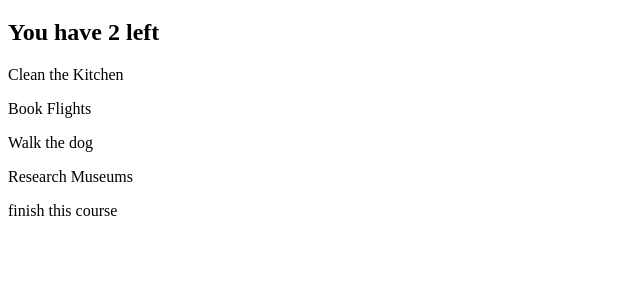
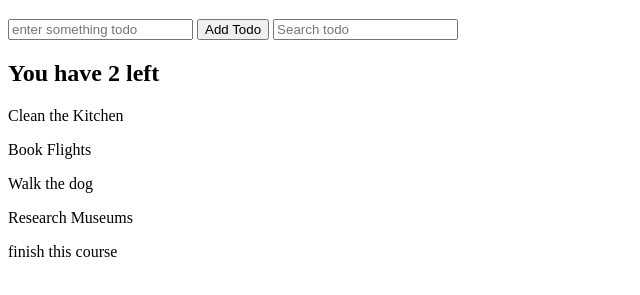
Before and after one commit to adrianpura/modern-js-bootcamp, a plain HTML site: page todo-app/index.html in a window 1280 px wide. Shown: the part 61-356 px from the top of the page, without its empty margins (0-640 px from the left). Drawn offline with Linux system fonts and the light colour scheme.

Commit message:
filter
Signed-off-by: adrianpura <pura.adriano@gmail.com>

```diff
--- a/todo-app/index.html
+++ b/todo-app/index.html
@@ -8,7 +8,10 @@
 </head>
 <body>
     <h1>Todos</h1>
-
+    <input type="text" id="new-todo-text" placeholder="enter something todo">
+    <button id="add-todo">Add Todo</button>
+    <input type="text" id="search-todo" placeholder="Search todo">
+    <div id="todos"></div>
     <script src="todo.js"></script>
 </body>
 </html>
--- a/todo-app/todo.js
+++ b/todo-app/todo.js
@@ -21,17 +21,51 @@ const todos = [
     }
 ]
 
-const incTodos = todos.filter(function (todo) {
-    return !todo.completed
+const filters = {
+    searchText: ''
+}
+
+
+document.querySelector('#add-todo').addEventListener('click', function (e) {
+    console.log('adding todo')
 })
 
-const summary = document.createElement('h2')
-summary.textContent = `You have ${incTodos.length} left`
-document.querySelector('body').appendChild(summary)
+document.querySelector('#new-todo-text').addEventListener('input', function (e) {
+    console.log(e.target.value)
+})
+
+const renderTodo = function (todos, filter) {
+    const filteredTodos = todos.filter(function (todo) {
+        return todo.text.toLowerCase().includes(filter.searchText.toLowerCase())
+    })
+
+    const incTodos = filteredTodos.filter(function (todo) {
+        return !todo.completed
+    })
+
+    document.querySelector('#todos').innerHTML = ''
+
+    const summary = document.createElement('h2')
+    summary.textContent = `You have ${incTodos.length} left`
+    document.querySelector('#todos').appendChild(summary)
 
 
-todos.forEach(function (todo) {
-    const p = document.createElement('p')
-    p.textContent = todo.text
-    document.querySelector('body').appendChild(p)
+    filteredTodos.forEach(function (todo) {
+        const p = document.createElement('p')
+        p.textContent = todo.text
+        document.querySelector('#todos').appendChild(p)
+    })
+
+
+    // filteredTodos.forEach(function (todo) {
+    //     const todoEl = document.createElement('p')
+    //     todoEl.textContent = todo.text
+    //     document.querySelector('#todos').appendChild(todoEl)
+    // })
+}
+renderTodo(todos, filters)
+
+document.querySelector('#search-todo').addEventListener('input', function (e) {
+    filters.searchText = e.target.value
+    renderTodo(todos, filters)
 })
```
Also changed, not shown: notes-app/index.html (+5 -3 lines), notes-app/notes-app.js (+32 -10 lines).
